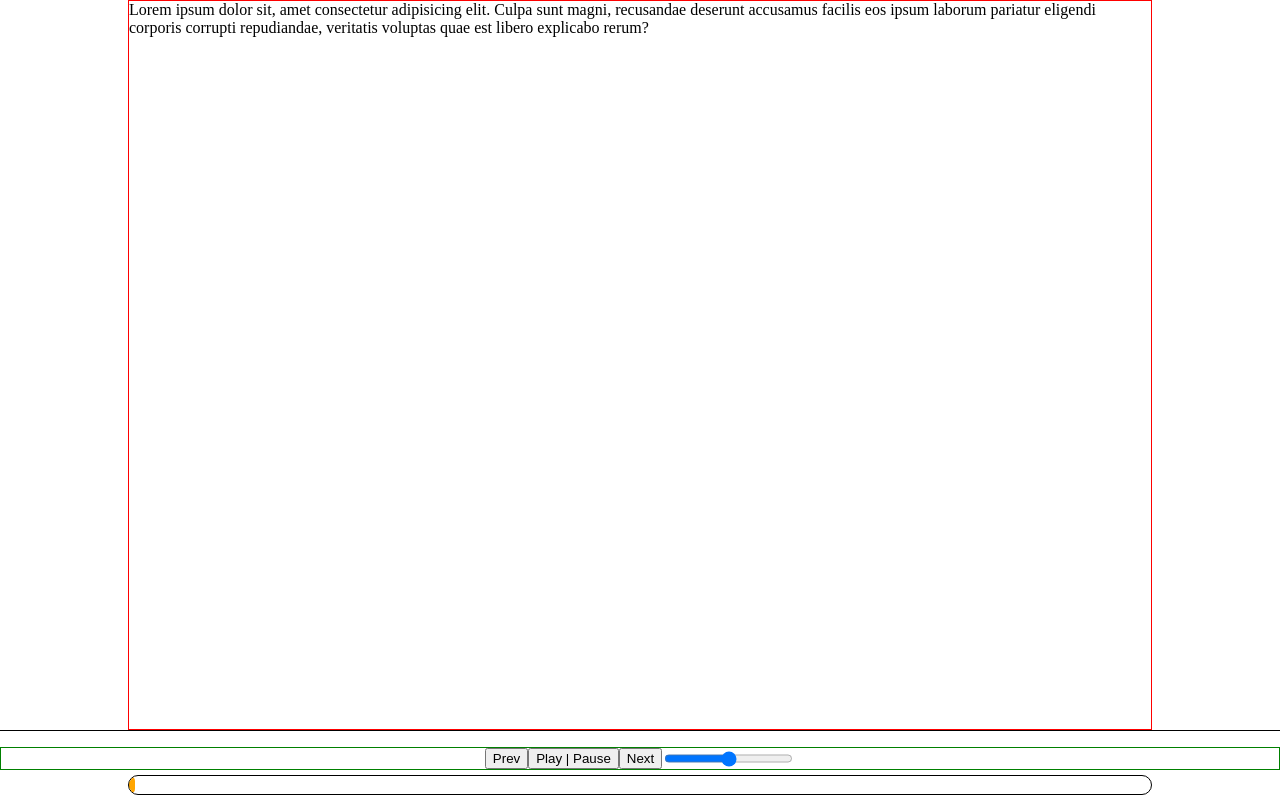
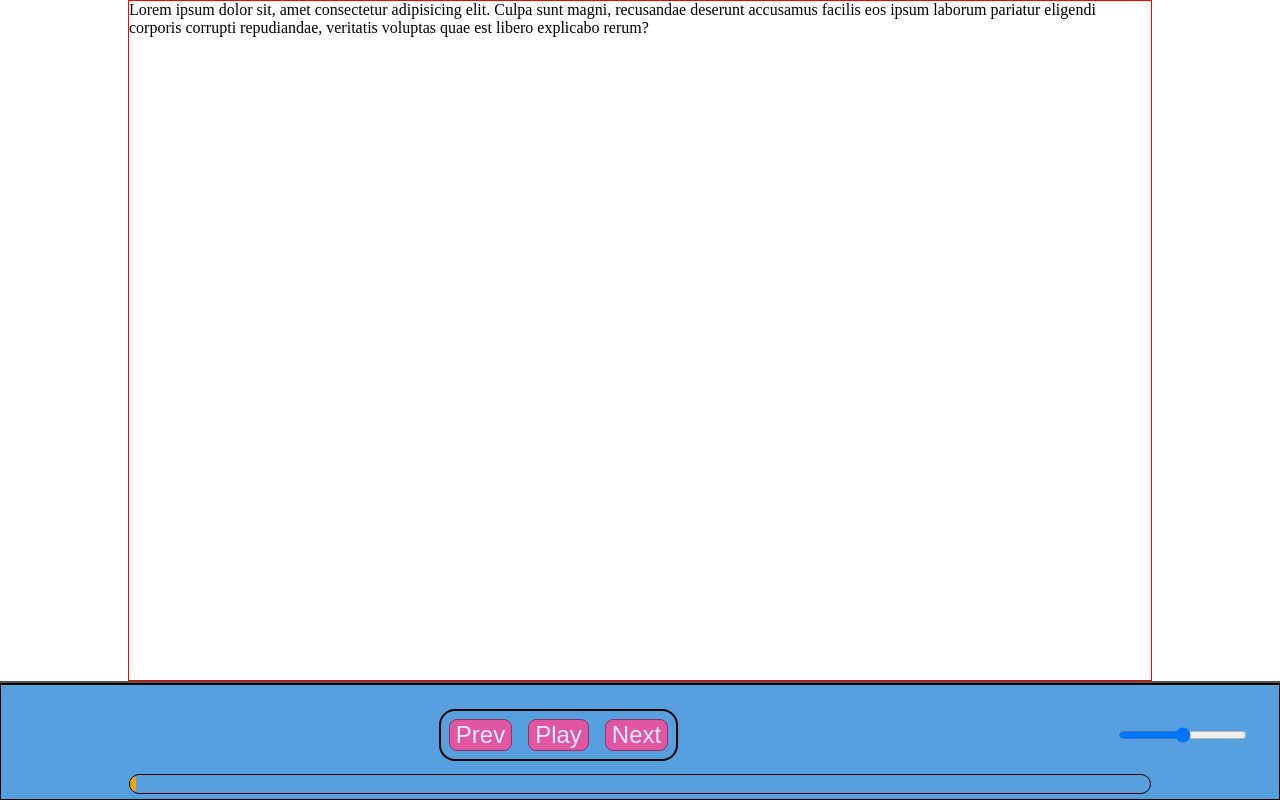
Before and after one commit to yazmeyaa/MusicPlayer_FRONTEND, a React (Create React App) app in the folder music/: page / in a window 1280 px wide. Built offline with nearby package versions, Linux system fonts and the light colour scheme.

Commit message:
Styles and logic
-added FetchSongList action
-added buttons styles
-added bottom player body styles
-added eventListener to checkout mouse coordinates in src\index.tsx
-added listeners to buttons
-moved redux provider. Now is the root element
-cleaned whole application

```diff
--- a/music/src/App.tsx
+++ b/music/src/App.tsx
@@ -1,8 +1,9 @@
 import {Player} from './BottomPlayer/index'
 import {Router} from './Router'
 import styled, {createGlobalStyle} from 'styled-components'
-import {Provider} from 'react-redux'
-import {store as MusicPlayerStore} from './Redux/store/store'
+import { useEffect } from 'react'
+import { useActions } from './customHooks/useActions'
+import { useAppSelector } from './customHooks/useTypedSelector'
 
 const AppContainer = styled.div`
     &{
@@ -20,15 +21,25 @@ const GlobalStyles = createGlobalStyle`
     }
 `
 
+export const App = () => {
+    const {SetCurrentCoordinates} = useActions()
+    const {xPos, yPos} = useAppSelector(s => s.MouseCoordinates)
 
-export const App = () => {
+    useEffect(()=>{
+        window.addEventListener('mousemove', (event: MouseEvent)=>{
+            SetCurrentCoordinates({xPos: event.clientX, yPos: event.clientY})
+        }, false)
+    }, [])
+
+    useEffect(()=>{
+        console.log(xPos, yPos)
+    },[xPos, yPos])
+
     return(
         <AppContainer>
             <GlobalStyles />
             <Router />
-            <Provider store={MusicPlayerStore}>
                 <Player />
-            </Provider>
         </AppContainer>
     )
 }
--- a/music/src/BottomPlayer/ButtonsCollection/ButtonsCollection.tsx
+++ b/music/src/BottomPlayer/ButtonsCollection/ButtonsCollection.tsx
@@ -1,11 +1,32 @@
-import {SingleButton} from './styled'
+import { useEffect } from 'react'
+import { useActions } from '../../customHooks/useActions'
+import { useAppSelector } from '../../customHooks/useTypedSelector'
+import { SingleButton, ButtonsContainer, ButtonsBody } from './styled'
+import styled from 'styled-components'
 
 export const ButtonsCollection = () => {
+    const {play} = useAppSelector(state => {return state.PlayerState})
+    const {ChangePlayStatus} = useActions()
+
+    useEffect(()=>{
+        console.log(play)
+    },[play])
+
+    function handlePrev(){
+
+    }
+
+    function handleNext(){
+
+    }
+
     return (
-        <>
-            <SingleButton>Prev</SingleButton>
-            <SingleButton>Play | Pause</SingleButton>
-            <SingleButton>Next</SingleButton>
-        </>
+        <ButtonsContainer>
+            <ButtonsBody>
+                <SingleButton onClick={handlePrev} >Prev</SingleButton>
+                <SingleButton onClick={ChangePlayStatus} >{play ? 'Pause' : 'Play'}</SingleButton>
+                <SingleButton onClick={handleNext} >Next</SingleButton>
+            </ButtonsBody>
+        </ButtonsContainer>
     )
 }
--- a/music/src/BottomPlayer/ButtonsCollection/styled.ts
+++ /dev/null
@@ -1,8 +0,0 @@
-import styled from 'styled-components'
-
-export const SingleButton = styled.button`
-    &{
-        justify-self: center;
-        align-self: center;
-    }
-`
--- /dev/null
+++ b/music/src/BottomPlayer/ButtonsCollection/styled.tsx
@@ -0,0 +1,44 @@
+import styled from 'styled-components'
+
+export const ButtonsContainer = styled.div`
+    &{
+        display: flex;
+        gap: 1rem;
+        padding: .5rem;
+        justify-content: center;
+        flex-basis: 100%;
+    }
+`
+
+export const ButtonsBody = styled.div`
+    &{
+        border: 2px solid black;
+        display: flex;
+        justify-content: center;
+        gap: 1rem;
+        padding: .5rem;
+        border-radius: 1rem;
+    }
+`
+
+export const SingleButton = styled.button`
+    &{
+        box-sizing: border-box;
+        justify-self: center;
+        align-self: center;
+        background-color: #E056A0;
+        border: none;
+        font-size: 24px;
+        border: 1px solid #8C3664;
+        transition: .2s;
+        border-radius: .5rem;
+        cursor: pointer;
+        color: rgb(232,232,332)
+    }
+    &:hover{
+        background-color: #EC95C4;
+        border: 1px solid transparent;
+        box-shadow: 0px 0px 4px 4px #EFABD0;
+        color: white;
+    }
+`
--- a/music/src/BottomPlayer/MusicVolume/styled.ts
+++ /dev/null
@@ -1,7 +0,0 @@
-import styled from "styled-components"
-
-export const VolumeInput = styled.input`
-    &{
-        justify-self: flex-end;
-    }
-`
--- /dev/null
+++ b/music/src/BottomPlayer/MusicVolume/styled.tsx
@@ -0,0 +1,10 @@
+import styled from "styled-components"
+
+export const VolumeInput = styled.input`
+    &{
+        height: 1rem;
+        align-self: center;
+        flex-basis: auto;
+        margin-right: 2rem;
+    }
+`
--- a/music/src/BottomPlayer/ProgressBar/ProgressBar.tsx
+++ b/music/src/BottomPlayer/ProgressBar/ProgressBar.tsx
@@ -1,4 +1,4 @@
-import React, { useEffect, useRef, useState } from 'react'
+import React from 'react'
 import { ProgressBarContainer, PregressBarBody, CurrentProgressBar, ProgressBarThumb } from './styled'
 
 interface IProgressBar {
--- a/music/src/BottomPlayer/ProgressBar/styled.ts
+++ b/music/src/BottomPlayer/ProgressBar/styled.ts
@@ -1,5 +1,4 @@
 import styled from "styled-components";
-import { useRef } from "react";
 
 export const ProgressBarContainer = styled.div`
     &{
--- a/music/src/BottomPlayer/index.tsx
+++ b/music/src/BottomPlayer/index.tsx
@@ -3,8 +3,6 @@ import {ButtonsCollection} from './ButtonsCollection/ButtonsCollection'
 import { MusicVolume } from './MusicVolume/MusicVolume'
 import { ProgressBar } from './ProgressBar/ProgressBar'
 import { useAppSelector } from '../customHooks/useTypedSelector'
-import { useActions } from '../customHooks/useActions'
-import { useEffect } from 'react'
 
 
 export const Player = () => {
@@ -12,13 +10,11 @@ export const Player = () => {
         return state.PlayerState
     } )
 
-    const {ChangeCurrentSongTime} = useActions()
-
 
     return (
         <Container>
             <SubContainer>
-                <ButtonsCollection />
+                <ButtonsCollection/>
                 <MusicVolume />
             </SubContainer>
             <ProgressBar currentSongProgress={songCurrentTime} songDuration={songDuration} />
--- a/music/src/BottomPlayer/styled.ts
+++ b/music/src/BottomPlayer/styled.tsx
@@ -2,12 +2,17 @@ import styled from 'styled-components'
 
 export const Container = styled.div`
     &{
+        border: 1px solid black;
+        box-sizing: border-box;
         display: flex;
         min-width: 100%;
         flex-direction: column;
         align-items: center;
-        border-top: 1px solid black;
         padding-top: 1rem;
+        border-top: 4px black;
+        border-style: ridge;
+        background-color: #56A0E0;
+        justify-content: space-between;
     }
 `
 
@@ -15,8 +20,7 @@ export const SubContainer = styled.div`
     &{
         box-sizing: border-box;
         display: flex;
-        border: 1px solid green;
         width: 100%;
-        justify-content: center;
+        justify-content: space-around;
     }
 `
--- a/music/src/Redux/action-creators/Player.ts
+++ b/music/src/Redux/action-creators/Player.ts
@@ -34,7 +34,7 @@ export const FetchSongList = (URL: string) => {
 
 
         try {
-            const data = axios.post(URL)
+            axios.post(URL)
             .then((res: AxiosResponse<Array<RecievedData>> ) => {
                 if(res.data && res.data instanceof Array ){
                     dispatch({type: PlayerActions.FetchSongListSuccess, payload: res.data})
--- a/music/src/index.tsx
+++ b/music/src/index.tsx
@@ -2,6 +2,8 @@ import React from 'react';
 import ReactDOM from 'react-dom/client';
 import {App} from './App';
 import { HashRouter } from 'react-router-dom';
+import { Provider } from 'react-redux';
+import { store } from './Redux/store/store';
 
 const root = ReactDOM.createRoot(
   document.getElementById('root') as HTMLElement
@@ -9,7 +11,9 @@ const root = ReactDOM.createRoot(
 root.render(
   <React.StrictMode>
     <HashRouter>
+    <Provider store={store}>
       <App />
+    </Provider>
     </HashRouter>
   </React.StrictMode>
 )
```
